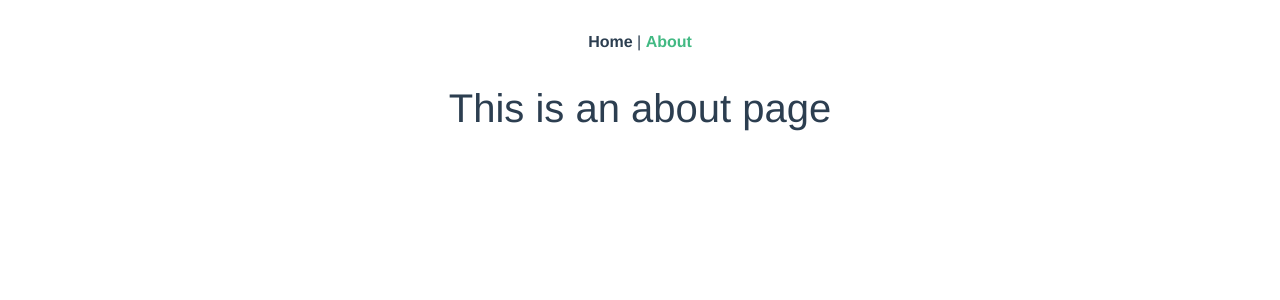
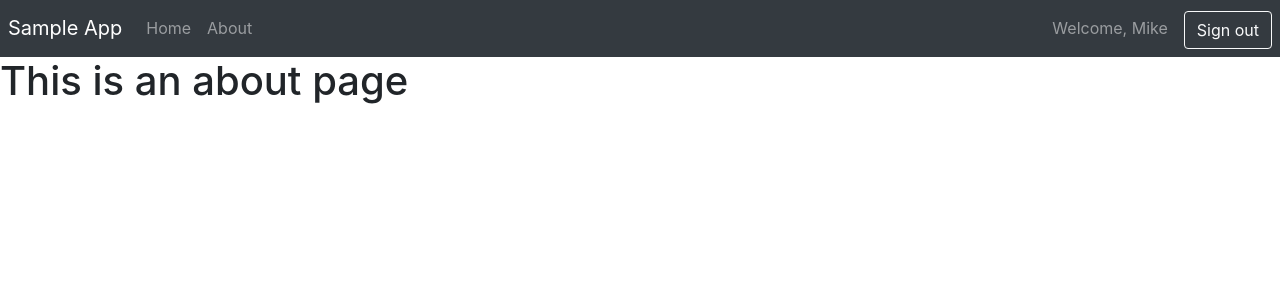
Before and after one commit to mjrousos/SpaStarter, a Vue app in the folder src/WebClient/: page /about in a window 1280 px wide. Shown: the top 300 px of the page. Built offline with nearby package versions, Linux system fonts and the light colour scheme.

Commit message:
Add nav bar and counter components to component sample

```diff
--- a/src/WebClient/src/App.vue
+++ b/src/WebClient/src/App.vue
@@ -1,32 +1,17 @@
 <template>
   <div id="app">
-    <div id="nav">
-      <router-link to="/">Home</router-link> |
-      <router-link to="/about">About</router-link>
-    </div>
+    <NavBar />
     <router-view />
   </div>
 </template>
 
-<style>
-#app {
-  font-family: "Avenir", Helvetica, Arial, sans-serif;
-  -webkit-font-smoothing: antialiased;
-  -moz-osx-font-smoothing: grayscale;
-  text-align: center;
-  color: #2c3e50;
-}
+<script>
+import NavBar from "@/components/NavBar.vue";
 
-#nav {
-  padding: 30px;
-}
-
-#nav a {
-  font-weight: bold;
-  color: #2c3e50;
-}
-
-#nav a.router-link-exact-active {
-  color: #42b983;
-}
-</style>
+export default {
+  name: "app",
+  components: {
+    NavBar
+  }
+};
+</script>
--- /dev/null
+++ b/src/WebClient/src/components/Counter.vue
@@ -0,0 +1,36 @@
+<template>
+  <div class="card card-default">
+    <div class="card-header">
+      {{ CounterTitle }}
+    </div>
+    <div class="card-body">
+      <div class="card-title">
+        {{ count }}
+      </div>
+      <button class="btn btn-primary" v-on:click="incrementCount">
+        Increment
+      </button>
+    </div>
+  </div>
+</template>
+
+<script>
+async function incrementCountAsync() {
+  this.count++;
+}
+
+export default {
+  name: "counter",
+  data: function() {
+    return {
+      count: 0
+    };
+  },
+  methods: {
+    incrementCount: incrementCountAsync
+  },
+  props: {
+    CounterTitle: String
+  }
+};
+</script>
--- /dev/null
+++ b/src/WebClient/src/components/NavBar.vue
@@ -0,0 +1,41 @@
+<template>
+  <!-- https://getbootstrap.com/docs/4.4/components/navbar/ -->
+  <header class="nav navbar-expand-sm navbar-dark bg-dark p-2">
+    <a class="navbar-brand" v-on:click="route('')" href="#">Sample App</a>
+    <button
+      class="navbar-toggler ml-auto"
+      type="button"
+      data-toggle="collapse"
+      data-target="#navbarSupportedContent"
+      aria-controls="navbarSupportedContent"
+      aria-expanded="false"
+      aria-label="Toggle navigation"
+    >
+      <span class="navbar-toggler-icon"></span>
+    </button>
+    <div class="collapse navbar-collapse" id="navbarSupportedContent">
+      <ul class="navbar-nav mr-auto">
+        <li class="nav-item">
+          <router-link class="nav-link" to="/">Home</router-link>
+        </li>
+        <li class="nav-item">
+          <router-link class="nav-link" to="/about">About</router-link>
+        </li>
+      </ul>
+      <div class="ml-auto">
+        <SignIn />
+      </div>
+    </div>
+  </header>
+</template>
+
+<script>
+import SignIn from "@/components/SignIn.vue";
+
+export default {
+  name: "navBar",
+  components: {
+    SignIn
+  }
+};
+</script>
--- /dev/null
+++ b/src/WebClient/src/components/SignIn.vue
@@ -0,0 +1,47 @@
+<template>
+  <div>
+    <div v-if="!userName">
+      <button
+        class="btn btn-outline-light"
+        type="submit"
+        v-on:click.prevent="login"
+      >
+        Sign in
+      </button>
+    </div>
+    <div v-if="userName">
+      <span class="navbar-text navbar-dark">Welcome, {{ userName }}</span>
+      <button
+        class="btn btn-outline-light"
+        type="submit"
+        v-on:click.prevent="logout"
+      >
+        Sign out
+      </button>
+    </div>
+  </div>
+</template>
+
+<script>
+const data = {
+  // TODO!!!
+  userName: "Mike"
+};
+
+function login() {
+  // TODO
+}
+
+function logout() {
+  // TODO
+}
+
+export default {
+  name: "signIn",
+  data: () => data,
+  methods: {
+    login: login,
+    logout: logout
+  }
+};
+</script>
--- a/src/WebClient/src/views/Home.vue
+++ b/src/WebClient/src/views/Home.vue
@@ -1,18 +1,30 @@
 <template>
-  <div class="home">
-    <img alt="Vue logo" src="../assets/logo.png" />
-    <HelloWorld msg="Welcome to Your Vue.js App" />
+  <div class="container-fluid my-2">
+    <div>
+      <h1>{{ title }}</h1>
+      <div class="row">
+        <div class="col-6">
+          <Counter CounterTitle="Counter" />
+          <Counter CounterTitle="A second counter" />
+        </div>
+      </div>
+    </div>
   </div>
 </template>
 
 <script>
 // @ is an alias to /src
-import HelloWorld from "@/components/HelloWorld.vue";
+import Counter from "@/components/Counter.vue";
+
+const data = {
+  title: "Hello, world!"
+};
 
 export default {
   name: "home",
+  data: () => data,
   components: {
-    HelloWorld
+    Counter
   }
 };
 </script>
```
